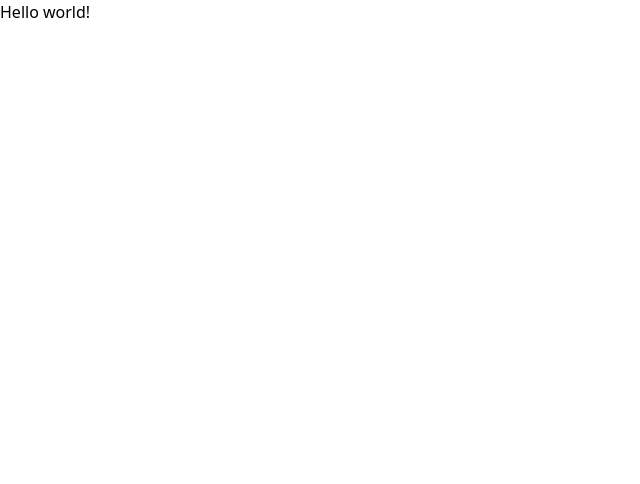
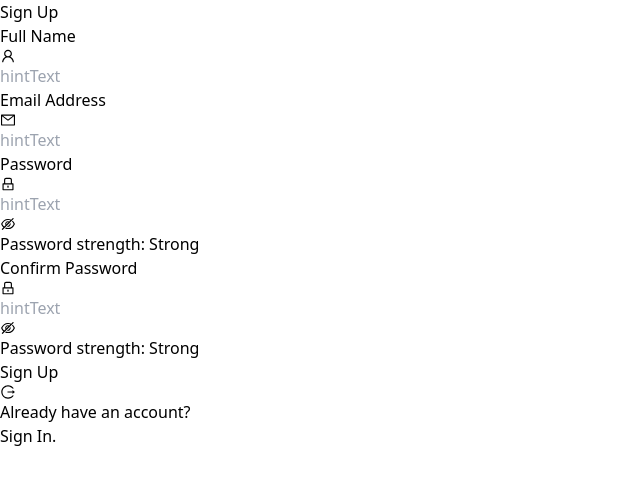
Before and after one commit to satoryuk/pp-phone-shop, a React (Vite) app in the folder User-Section/: page / in a window 1280 px wide. Shown: the top 484 px of the page, without its empty margins (0-640 px from the left). Built offline with nearby package versions, Linux system fonts and the light colour scheme.

Commit message:
user sign up section

```diff
--- a/User-Section/package.json
+++ b/User-Section/package.json
@@ -12,6 +12,7 @@
   "dependencies": {
     "react": "^18.3.1",
     "react-dom": "^18.3.1",
+    "react-icons": "^5.3.0",
     "react-router-dom": "6.4",
     "user-section": "file:"
   },
--- a/User-Section/src/App.jsx
+++ b/User-Section/src/App.jsx
@@ -1,7 +1,7 @@
+import Signup from "./Pages/auth/SignUpScreen";
+
 export default function App() {
   return (
-    <h1 className="text-3xl font-bold underline">
-      Hello world!
-    </h1>
+    <Signup />
   )
 }
--- /dev/null
+++ b/User-Section/src/Pages/auth/SignUpScreen.jsx
@@ -0,0 +1,74 @@
+
+import React from 'react';
+import { AiOutlineEyeInvisible, AiOutlineLock, AiOutlineLogout, AiOutlineMail, AiOutlineUser } from 'react-icons/ai';
+const XButton = ({ label, icon }) => {
+    return (
+        <div className='w-full'>
+            <button className="flex items-center justify-center bg-green-600 text-white rounded font-semibold w-full py-2">
+                {label}
+                {icon && <span className="mr-2">{icon}</span>}
+
+            </button>
+        </div>
+    );
+};
+
+
+const XTextfield = ({ label = "labelTextfield", placeHolder = "hintText", icon, suffixIcon }) => {
+    return (
+        <div className='w-full'>
+            <label className="text-gray-700 text-sm font-medium mb-1">{label}</label>
+            <div className="flex items-center border border-gray-300 rounded-full px-3 py-2 mt-1 shadow-sm">
+                {icon && <span className="text-gray-400 mr-2">{icon}</span>}
+                <input
+                    type="text"
+                    placeholder={placeHolder}
+                    className="w-full outline-none text-gray-700"
+
+                />
+                {suffixIcon && <span className="text-gray-400 mr-2">{suffixIcon}</span>}
+            </div>
+
+        </div>
+    )
+}
+
+const Signup = () => {
+    return (
+        <div>
+            <h1 className="text-green-600 text-3xl font-bold mb-4 ">Sign Up</h1>
+            <XTextfield
+                label="Full Name"
+                placeholder="X_AE_A13b"
+                icon={<AiOutlineUser />}
+            />
+            <XTextfield
+                label="Email Address"
+                placeholder="X_AE_A13b"
+                icon={<AiOutlineMail />}
+            />
+
+            <XTextfield
+                label="Password"
+                placeholder="X_AE_A13b"
+                icon={<AiOutlineLock />}
+                suffixIcon={<AiOutlineEyeInvisible />}
+            />
+            <h1>Password strength: Strong </h1>
+            <XTextfield
+                label="Confirm Password"
+                placeholder="X_AE_A13b"
+                icon={<AiOutlineLock />}
+                suffixIcon={<AiOutlineEyeInvisible />}
+            />
+            <h1>Password strength: Strong </h1>
+            <XButton label="Sign Up" icon={<AiOutlineLogout />} />
+            <div className='flex items-center justify-center'>
+                <h2 className='font-semibold'>Already have an account?</h2>
+                <h2 className='text-green-600  font-semibold'>Sign In.</h2>
+            </div>
+        </div>
+
+    )
+}
+export default Signup;
```
Also changed, not shown: 2 other files (tests, documents, lock files or other folders).
